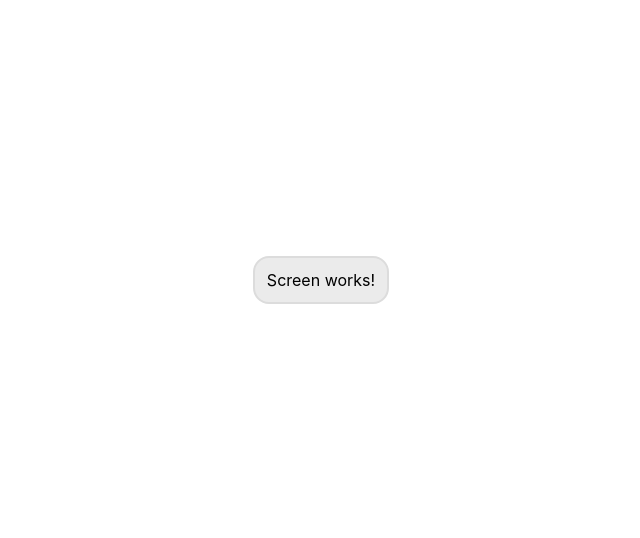
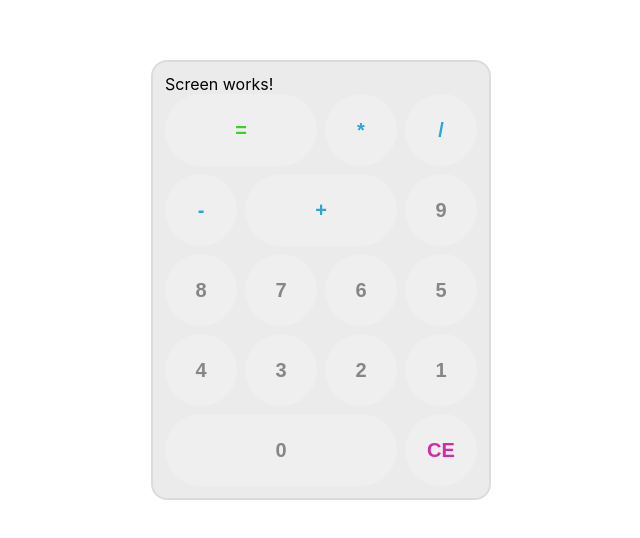
Before and after one commit to lakshya0246/botpress-calculator-app, a React (Create React App) app: page / in a window 1280 px wide. Shown: the part 120-658 px from the top of the page, without its empty margins (319-959 px from the left). Built offline with nearby package versions, Linux system fonts and the light colour scheme.

Commit message:
update button layout

```diff
--- a/src/App.tsx
+++ b/src/App.tsx
@@ -3,12 +3,11 @@ import { CalculatorKeys } from "./CalculatorKeys";
 import { CalculatorScreen } from "./CalculatorScreen";
 
 function App() {
-  function operate(a: number, b: number) {}
   return (
     <div className="main-container">
       <div className="calculator">
         <CalculatorScreen />
-        {/* <CalculatorKe /> */}
+        <CalculatorKeys />
       </div>
     </div>
   );
--- a/src/CalculatorKeys/CalculatorKeys.module.scss
+++ b/src/CalculatorKeys/CalculatorKeys.module.scss
@@ -1,3 +1,21 @@
+.keyContainer {
+  display: grid;
+  width: 100%;
+  grid-template-columns: repeat(4, minmax(72px, 1fr));
+  grid-template-rows: repeat(5, minmax(72px, 1fr));
+  gap: 8px;
+
+  & > button:first-child {
+    grid-column: 1 / span 2;
+  }
+  & > button:nth-child(5) {
+    grid-column: 2 / span 2;
+  }
+  & > button:nth-last-child(2) {
+    grid-column: 1 / span 3;
+  }
+}
+
 @mixin default-button-styles() {
   appearance: none;
   display: flex;
@@ -6,18 +24,21 @@
   border: none;
   outline: hidden;
   border-radius: 50px;
-  height: 72px;
-  width: 72px;
+  height: 100%;
+  width: 100%;
   font-weight: 700;
   font-size: 20px;
   cursor: pointer;
-}
 
-.keyContainer {
-  --button-size: 72px;
-  display: grid;
-  grid-template-columns: repeat(4, var(--button-size));
-  gap: 8px;
+  &:hover,
+  &:focus {
+    border: 1px solid orange;
+    outline: none;
+  }
+  &:active {
+    border: 1px solid red;
+    background: rgb(228, 228, 228);
+  }
 }
 
 .numberButton {
@@ -25,9 +46,14 @@
   color: rgb(134, 134, 134);
 }
 
-.actionButton {
+.negativeActionButton {
   @include default-button-styles();
   color: rgb(210, 43, 168);
+}
+
+.equalsActionButton {
+  @include default-button-styles();
+  color: rgb(57, 210, 43);
 }
 
 .operatorButton {
--- a/src/CalculatorKeys/CalculatorKeys.tsx
+++ b/src/CalculatorKeys/CalculatorKeys.tsx
@@ -1,25 +1,31 @@
 import styles from "./CalculatorKeys.module.scss";
-import { CalculatorKeysProps } from "./CalculatorKeys.types";
+import { CalculatorKeysProps, MathOperators } from "./CalculatorKeys.types";
 
 export const CalculatorKeys = (props: CalculatorKeysProps) => {
-  function handleNumberKeyPress(element: string | number) {
-    console.log();
-  }
+  function handleNumberKeyPress(element: string | number) {}
+  function handleOperatorKeyPress(element: string | number) {}
   return (
     <div className={styles.keyContainer}>
+      <button className={styles.equalsActionButton}>=</button>
+      {Object.values(MathOperators).map((value) => {
+        return (
+          <button onClick={() => handleOperatorKeyPress(value)} key={value} className={styles.operatorButton}>
+            {value}
+          </button>
+        );
+      })}
       {(Array.from({ length: 10 }, (_, j) => Math.abs(j - 9)) as number[]).map((numberElement) => {
         return (
-          <button onClick={() => handleNumberKeyPress(numberElement)} className={styles.numberButton}>
+          <button
+            key={numberElement}
+            onClick={() => handleNumberKeyPress(numberElement)}
+            className={styles.numberButton}
+          >
             {numberElement}
           </button>
         );
       })}
-      <button className={styles.actionButton}>AC</button>
-      <button className={styles.operatorButton}>/</button>
-      <button className={styles.operatorButton}>-</button>
-      <button className={styles.operatorButton}>+</button>
-      <button className={styles.operatorButton}>*</button>
-      <button className={styles.operatorButton}>=</button>
+      <button className={styles.negativeActionButton}>CE</button>
     </div>
   );
 };
--- a/src/CalculatorKeys/CalculatorKeys.types.ts
+++ b/src/CalculatorKeys/CalculatorKeys.types.ts
@@ -1,5 +1,8 @@
-import { MouseEventHandler } from "react";
+export interface CalculatorKeysProps {}
 
-export interface CalculatorKeysProps {
-  onKeyPress: () => void;
+export enum MathOperators {
+  MULTIPLY = "*",
+  DIVIDE = "/",
+  SUBTRACT = "-",
+  ADD = "+",
 }
```
Also changed, not shown: 1 other file (tests, documents, lock files or other folders).
